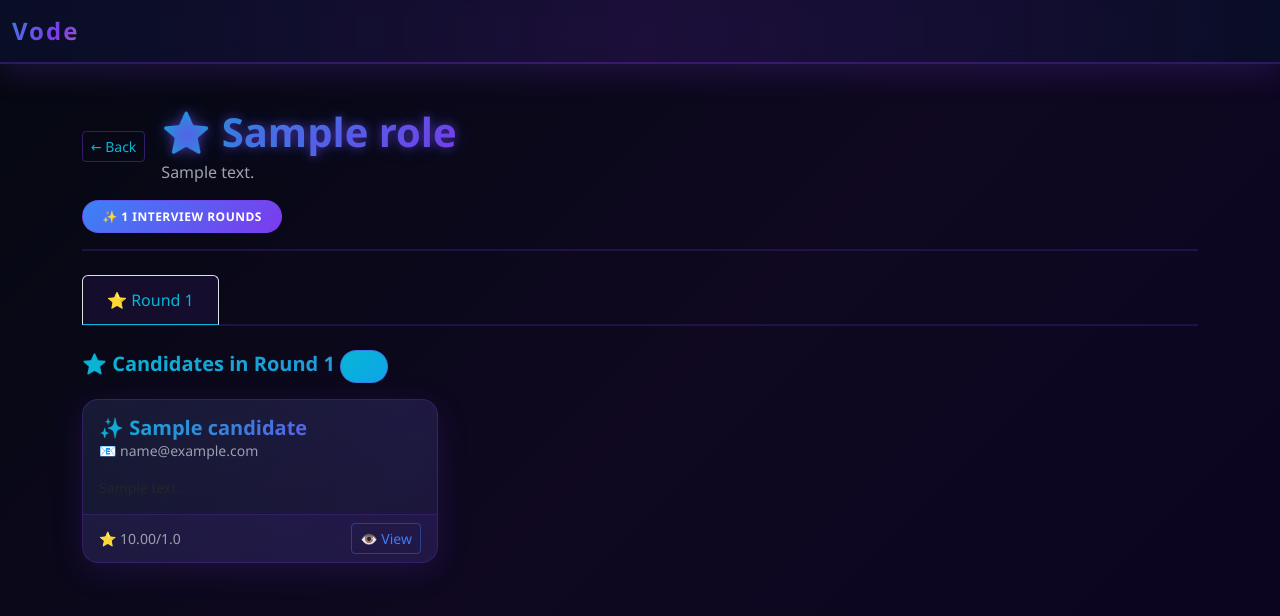
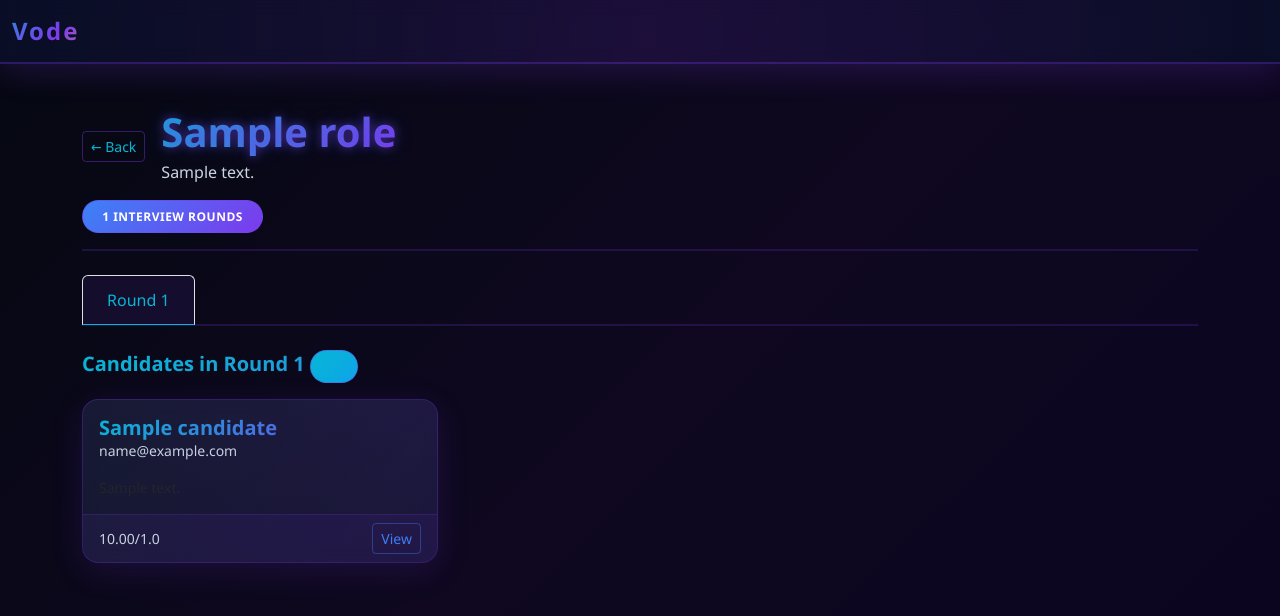
Before and after one commit to DanielOnGitHub17/vode, a Django app: page /recruiter/role/1/ in a window 1280 px wide. Shown: the top 616 px of the page. Run offline with Django 5.2, Linux system fonts and the light colour scheme; tables that the repository leaves empty hold one stand-in row (values such as "Sample post").

Commit message:
made changes

```diff
--- a/templates/base.html
+++ b/templates/base.html
@@ -14,11 +14,9 @@
 			--accent-blue: #3b82f6;
 			--accent-cyan: #06b6d4;
 			--sparkle: #fbbf24;
-				--text-light: #e5e7eb;
-				--text-muted: #9ca3af;
-			}
-
-			* {
+			--text-light: #f0f4f8;
+			--text-muted: #cbd5e1;
+		}			* {
 				transition: all 0.3s ease;
 			}
 
--- a/templates/recruit/role_detail.html
+++ b/templates/recruit/role_detail.html
@@ -10,12 +10,12 @@
         ← Back
       </a>
       <div>
-        <h1 class="mb-1 glow">⭐ {{ role.title }}</h1>
+        <h1 class="mb-1 glow">{{ role.title }}</h1>
         <p class="text-muted mb-0">{{ role.description }}</p>
       </div>
     </div>
     <div class="mt-3">
-      <span class="badge bg-primary">✨ {{ role.num_rounds }} Interview Rounds</span>
+      <span class="badge bg-primary">{{ role.num_rounds }} Interview Rounds</span>
     </div>
   </div>
 
@@ -23,7 +23,7 @@
     {% for round_num in rounds %}
       <li class="nav-item">
         <a class="nav-link {% if active_tab == round_num %}active{% endif %}" href="?tab={{ round_num }}">
-          ⭐ Round {{ round_num }}
+          Round {{ round_num }}
         </a>
       </li>
     {% endfor %}
@@ -32,7 +32,7 @@
   {% if candidates %}
     <div class="mb-3">
       <h5 class="text-muted">
-        ⭐ Candidates in Round {{ active_tab }} <span class="badge bg-info">{{ candidates|length }}</span>
+        Candidates in Round {{ active_tab }} <span class="badge bg-info">{{ candidates|length }}</span>
       </h5>
     </div>
     <div class="row row-cols-1 row-cols-md-2 row-cols-lg-3 g-4">
@@ -40,18 +40,18 @@
         <div class="col">
           <div class="card candidate-tile candidate-card h-100">
             <div class="card-body">
-              <h5 class="card-title mb-1">✨ {{ c.name }}</h5>
+              <h5 class="card-title mb-1">{{ c.name }}</h5>
               <p class="card-subtitle text-muted small mb-3">
-                📧 {{ c.email }}
+                {{ c.email }}
               </p>
               <p class="card-text small">{{ c.notes }}</p>
             </div>
             <div class="card-footer bg-transparent border-top d-flex justify-content-between align-items-center">
               <small class="text-muted">
-                ⭐ {{ c.ai_score|floatformat:2 }}/1.0
+                {{ c.ai_score|floatformat:2 }}/1.0
               </small>
               <a href="#" class="btn btn-sm btn-outline-primary">
-                👁️ View
+                View
               </a>
             </div>
           </div>
@@ -60,7 +60,7 @@
     </div>
   {% else %}
     <div class="alert alert-info alert-dismissible fade show" role="alert">
-      ℹ️ <strong>No candidates</strong> in Round {{ active_tab }} yet.
+      <strong>No candidates</strong> in Round {{ active_tab }} yet.
       <button type="button" class="btn-close" data-bs-dismiss="alert" aria-label="Close"></button>
     </div>
   {% endif %}
```
Also changed, not shown: templates/recruit/index.html (+4 -4 lines), templates/swe/index.html (+4 -4 lines), templates/swe/role_detail_swe.html (+4 -4 lines). Lines whose indentation alone changed are shown as unchanged.
